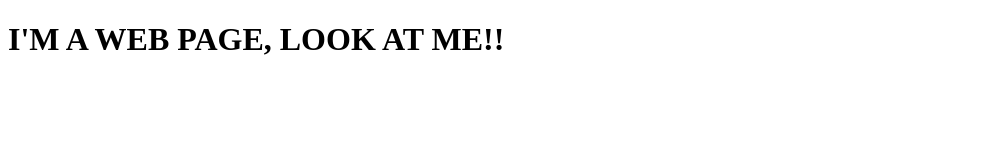
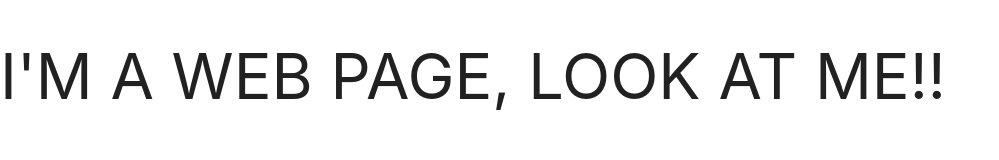
Before and after one commit to Xisifer/Activity-HotRestaurant, a plain HTML site: page index.html in a window 1280 px wide. Shown: the whole page, without its empty margins (0-999 px from the left). Drawn offline with nearby package versions, Linux system fonts and the light colour scheme.

Commit message:
adding meta info and remote branch

```diff
--- a/index.html
+++ b/index.html
@@ -4,7 +4,8 @@
     <meta charset="UTF-8">
     <meta name="viewport" content="width=device-width, initial-scale=1.0">
     <meta http-equiv="X-UA-Compatible" content="ie=edge">
-    <title>Document</title>
+    <title>Hot Restaurants</title>
+    <link rel="stylesheet" href="https://cdnjs.cloudflare.com/ajax/libs/materialize/1.0.0/css/materialize.min.css">
 </head>
 <body>
     <h1>I'M A WEB PAGE, LOOK AT ME!!</h1>
```
